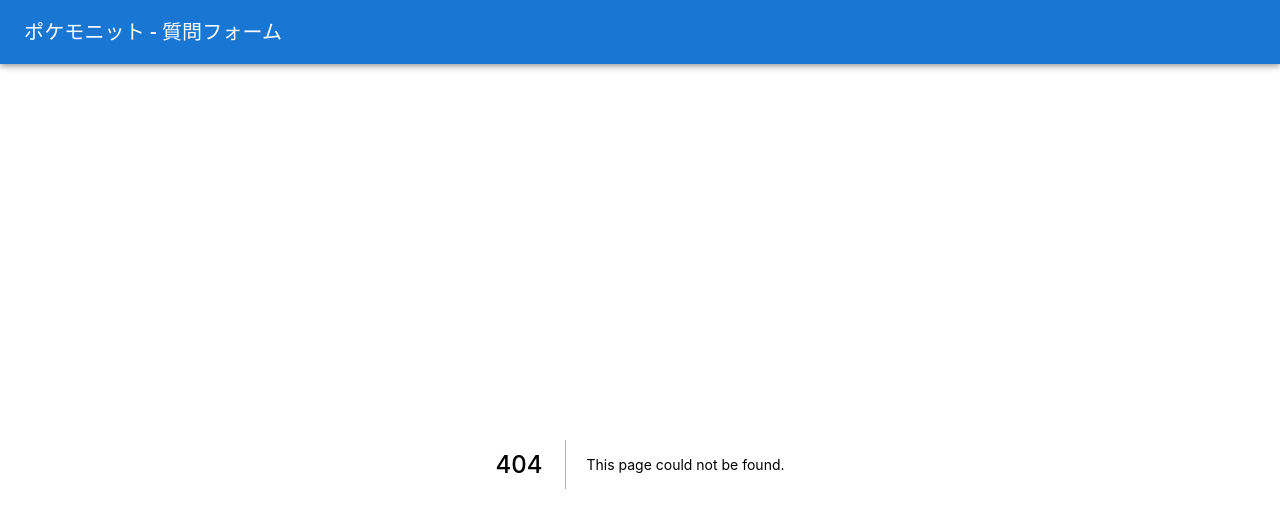
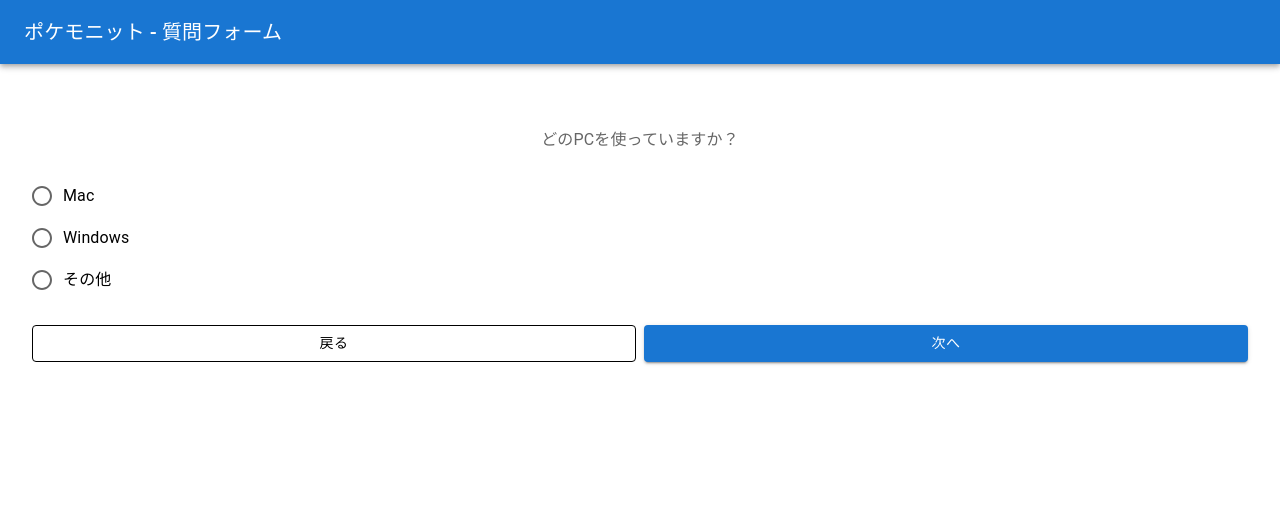
Before and after one commit to lefmarna/contact.pokemonit, a Next.js app: page /setup/computer in a window 1280 px wide. Before the commit this address had no page. Shown: the top 512 px of the page. Built offline with nearby package versions, Linux system fonts and the light colour scheme.

Commit message:
feat: セットアップの質問ページを1つ実装

```diff
--- a/components/RadioForm.tsx
+++ b/components/RadioForm.tsx
@@ -17,7 +17,7 @@ export const RadioForm = (props: RadioType) => {
 
   const onClickRouterPush = () => {
     if (value === 'setup') {
-      router.push('/setup/info')
+      router.push('/setup/computer')
     }
     if (value === 'code') {
       router.push('/code/info')
--- a/pages/setup/info.tsx
+++ b/pages/setup/computer.tsx
@@ -2,11 +2,11 @@ import type { NextPage } from 'next'
 import { RadioForm } from '../../components/RadioForm'
 import styles from '../../styles/Home.module.css'
 
-const Home: NextPage = () => {
-  const formLabel = '質問の種類を教えて下さい。'
+const computer: NextPage = () => {
+  const formLabel = 'どのPCを使っていますか？'
   const items = [
-    { value: 'female', label: 'マイコンの導入方法について' },
-    { value: 'male', label: 'コードがうまく動かない' },
+    { value: 'mac', label: 'Mac' },
+    { value: 'windows', label: 'Windows' },
     { value: 'other', label: 'その他' },
   ]
   return (
@@ -18,4 +18,4 @@ const Home: NextPage = () => {
   )
 }
 
-export default Home
+export default computer
```
